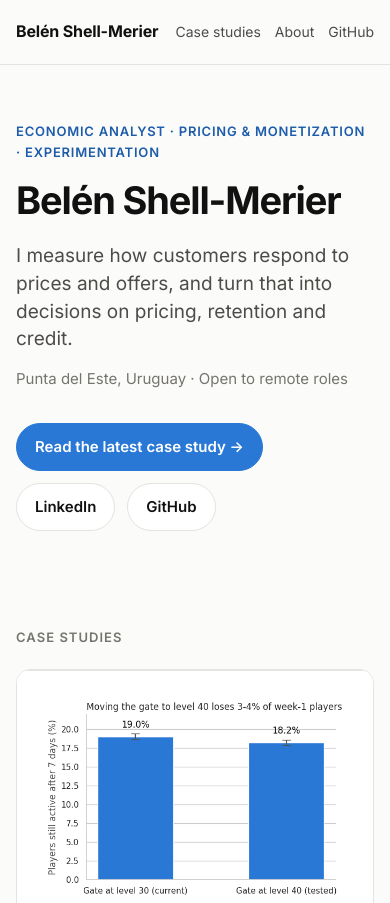
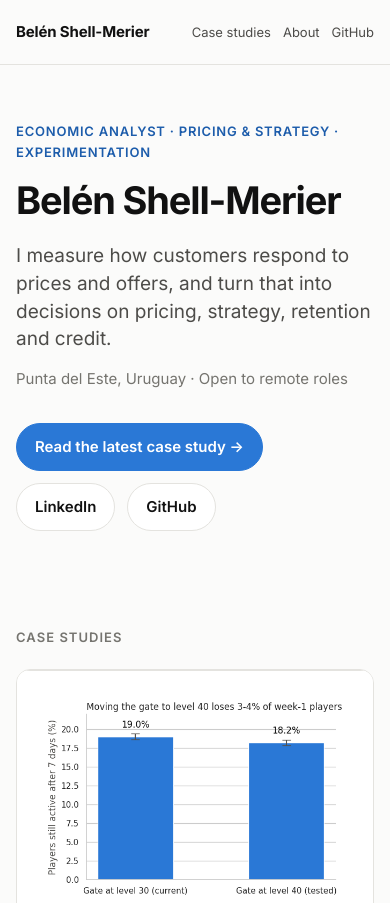
Before and after one commit to belen-shell-merier/belen-shell-merier.github.io, a plain HTML site: page index.html in a window 390 px wide. Shown: the top 903 px of the page. Drawn offline with Linux system fonts and the light colour scheme.

Commit message:
Update headline and fix mobile header

```diff
--- a/index.html
+++ b/index.html
@@ -4,7 +4,7 @@
   <meta charset="utf-8">
   <meta name="viewport" content="width=device-width, initial-scale=1">
   <title>Belén Shell-Merier · Analytics Portfolio</title>
-  <meta name="description" content="Economic analyst who measures how customers respond to prices and offers, and turns that into decisions on pricing, retention and credit.">
+  <meta name="description" content="Economic analyst who measures how customers respond to prices and offers, and turns that into decisions on pricing, strategy, retention and credit.">
   <link rel="preconnect" href="https://fonts.googleapis.com">
   <link rel="preconnect" href="https://fonts.gstatic.com" crossorigin>
   <link href="https://fonts.googleapis.com/css2?family=Inter:wght@400;600;700&display=swap" rel="stylesheet">
@@ -27,9 +27,9 @@
 <main>
   <section class="hero">
     <div class="wrap">
-      <span class="eyebrow">Economic Analyst · Pricing &amp; Monetization · Experimentation</span>
+      <span class="eyebrow">Economic Analyst · Pricing &amp; Strategy · Experimentation</span>
       <h1>Belén Shell-Merier</h1>
-      <p class="lead">I measure how customers respond to prices and offers, and turn that into decisions on pricing, retention and credit.</p>
+      <p class="lead">I measure how customers respond to prices and offers, and turn that into decisions on pricing, strategy, retention and credit.</p>
       <p class="meta">Punta del Este, Uruguay · Open to remote roles</p>
       <div class="actions">
         <a class="btn primary" href="ab-test-freemium-gate.html">Read the latest case study →</a>
@@ -87,7 +87,7 @@
       <div>
         <h2 class="section-title">At a glance</h2>
         <ul class="facts">
-          <li><strong>Focus:</strong> pricing &amp; monetization, experimentation, subscription and credit analytics</li>
+          <li><strong>Focus:</strong> pricing &amp; promotions, business strategy &amp; operations, experimentation, subscription retention and credit analytics</li>
           <li><strong>Tools:</strong> SQL, Python (pandas, SciPy, statsmodels), Excel, Tableau, Power BI, R</li>
           <li><strong>Education:</strong> B.A. in Economics, Universidad de la República (expected 2027)</li>
           <li><strong>Languages:</strong> Spanish (native), English (C2, Cambridge CPE)</li>
--- a/style.css
+++ b/style.css
@@ -57,10 +57,10 @@ a:hover { text-decoration: underline; }
   border-bottom: 1px solid var(--line);
 }
 .site-header .wrap { display: flex; align-items: center; justify-content: space-between; height: 64px; gap: 16px; }
-.brand { font-weight: 700; color: var(--ink); letter-spacing: -0.01em; }
+.brand { font-weight: 700; color: var(--ink); letter-spacing: -0.01em; white-space: nowrap; }
 .brand:hover { text-decoration: none; }
 .nav { display: flex; gap: 22px; font-size: 15px; }
-.nav a { color: var(--ink-2); }
+.nav a { color: var(--ink-2); white-space: nowrap; }
 .nav a:hover { color: var(--ink); text-decoration: none; }
 
 /* Hero */
@@ -162,7 +162,7 @@ table { border-collapse: collapse; width: 100%; font-size: 15px; min-width: 560p
 th, td { padding: 11px 14px; text-align: left; border-bottom: 1px solid var(--line); }
 th { font-size: 13px; color: var(--ink-3); font-weight: 600; background: var(--surface-2); }
 tr:last-child td { border-bottom: 0; }
-td.num, th.num { text-align: right; font-variant-numeric: tabular-nums; }
+td.num, th.num { text-align: right; font-variant-numeric: tabular-nums; white-space: nowrap; }
 
 .callout {
   border-left: 3px solid var(--accent); background: var(--surface); border-radius: 0 12px 12px 0;
@@ -188,7 +188,8 @@ code { font-family: ui-monospace, "SF Mono", Consolas, monospace; }
 @media (max-width: 560px) {
   body { font-size: 16px; }
   .wrap { padding: 0 16px; }
-  .nav { gap: 14px; font-size: 14px; }
+  .brand { font-size: 15px; }
+  .nav { gap: 12px; font-size: 13px; }
   .nav .hide-sm { display: none; }
   .hero { padding: 56px 0 40px; }
   .case-card .body { padding: 24px 20px; }
```
